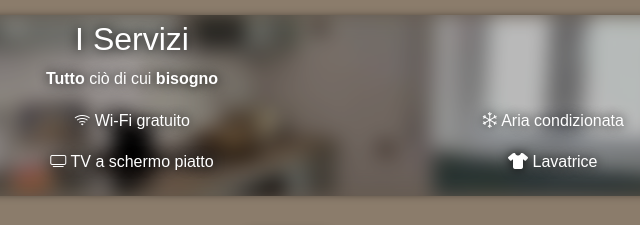
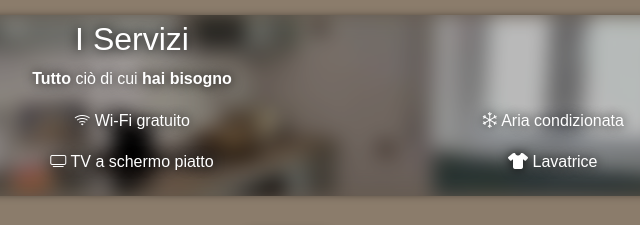
Before and after one commit to LuigiMoretti/casa_vacanze, a plain HTML site: page index.html in a window 1280 px wide. Shown: the part 561-786 px from the top of the page, 508-1148 px from the left. Drawn offline with nearby package versions, Linux system fonts and the light colour scheme.

Commit message:
Update index.html

```diff
--- a/index.html
+++ b/index.html
@@ -105,7 +105,7 @@
                 </h2>
                 <p>
                     <span class="eng">You <b>need</b> it?<br>We <b>have</b> it!</span>
-                    <span class="it"><b>Tutto</b> ciò di cui <b>bisogno</b></span>
+                    <span class="it"><b>Tutto</b> ciò di cui <b>hai bisogno</b></span>
                 </p>
 
 
```
